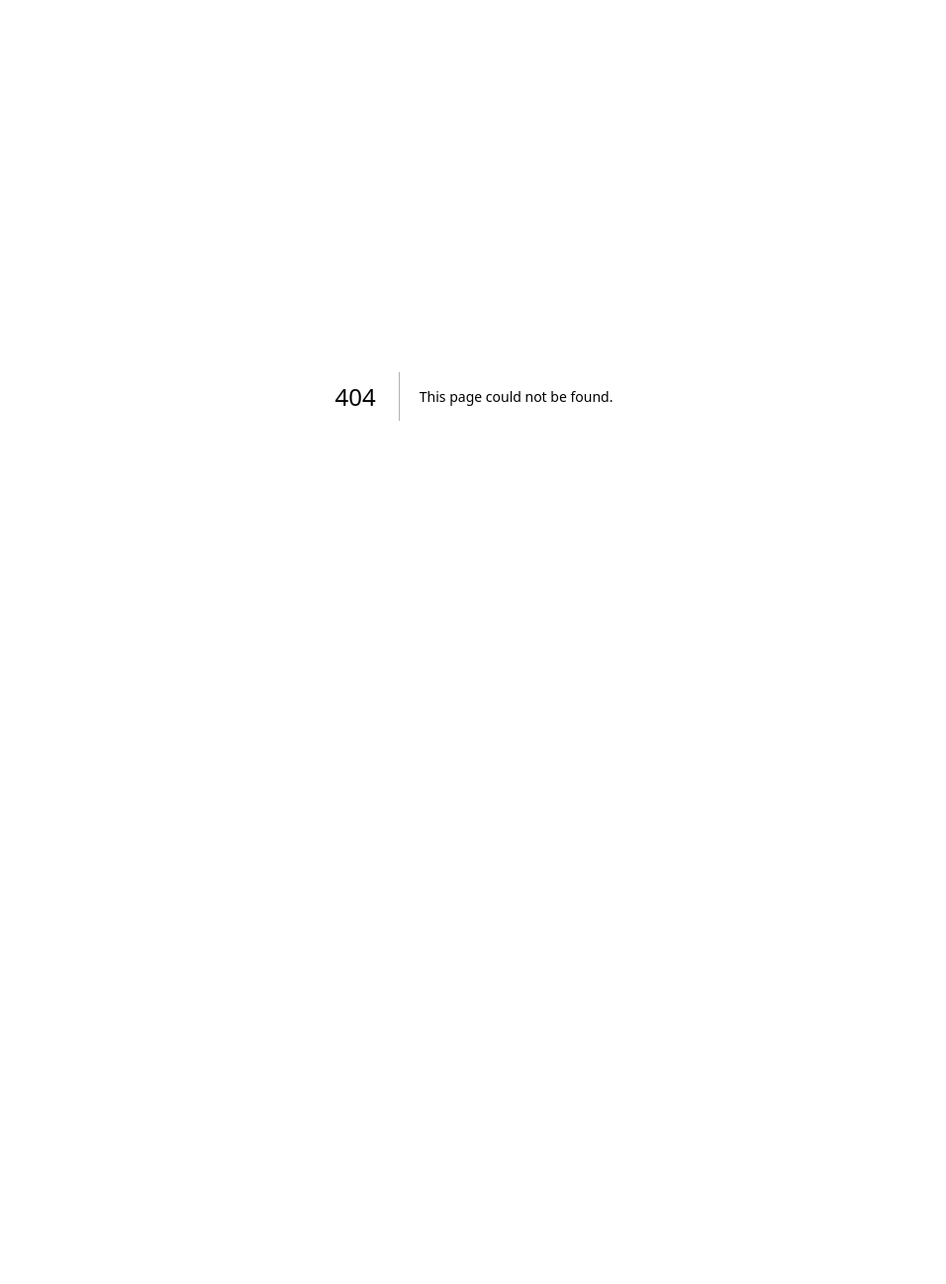
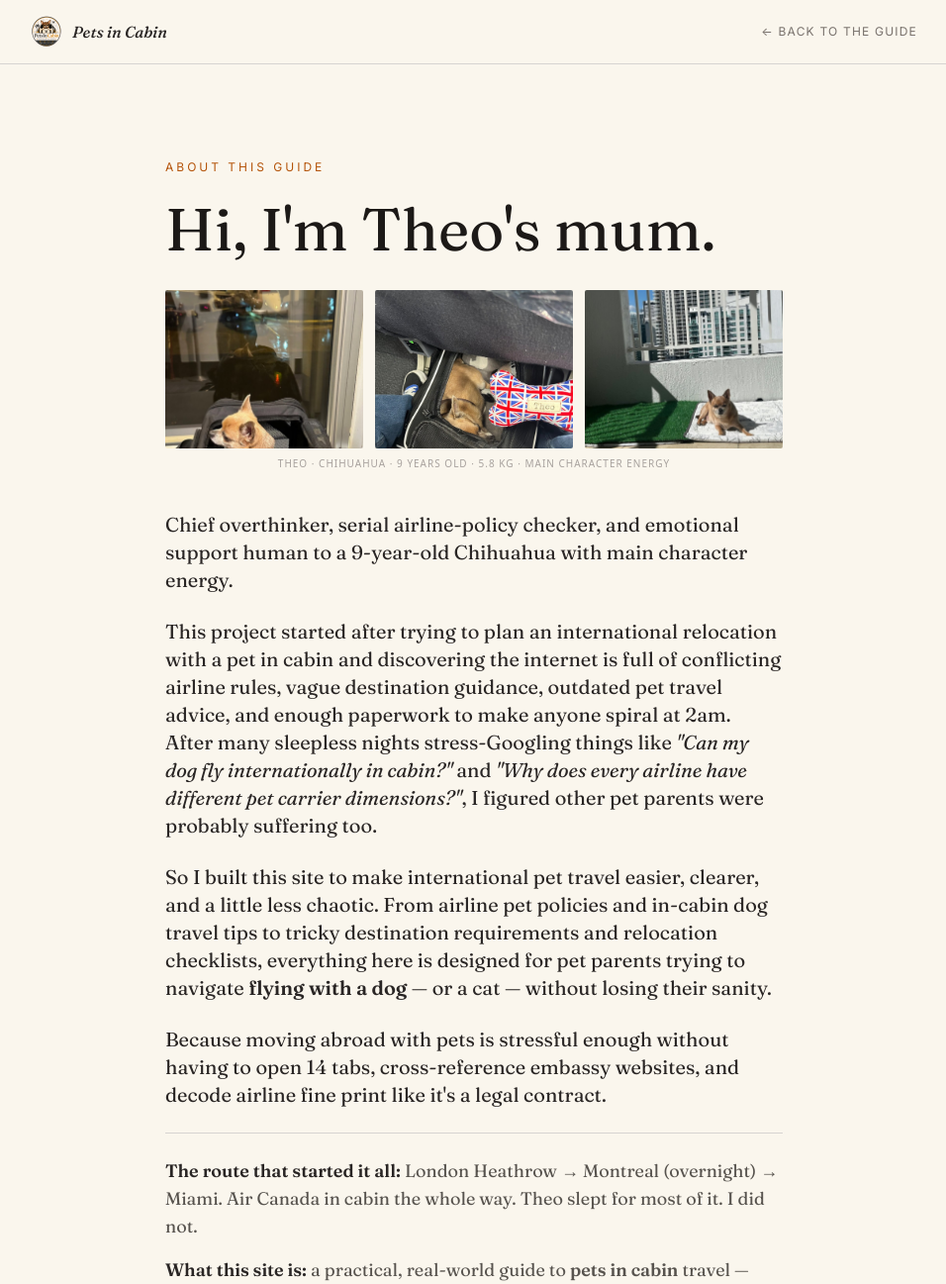
Before and after one commit to rupindermahay/petsincabin, a Next.js app: page /about in a window 1280 px wide. Before the commit this address had no page. Shown: the top 1297 px of the page at 99% size, without its empty margins (161-1117 px from the left). Before the commit the page ends 800 px from the top, so only its background shows below. Built offline with nearby package versions, Linux system fonts and the light colour scheme.

Commit message:
Add files via upload

```diff
--- /dev/null
+++ b/pages/about.js
@@ -0,0 +1,109 @@
+import Head from "next/head";
+import Link from "next/link";
+
+export default function About() {
+  return (
+    <>
+      <Head>
+        <title>About — Pets in Cabin · By Theo's Mum</title>
+        <meta name="description" content="The story behind Pets in Cabin — built by Theo's Mum after one too many 2am Google spirals trying to fly internationally with a small dog. A real guide for real pet parents." />
+        <link rel="canonical" href="https://petsincabin.com/about" />
+      </Head>
+
+      <div className="min-h-screen" style={{ backgroundColor: "#faf6ed", fontFamily: "'Inter', -apple-system, sans-serif" }}>
+        <style>{`
+          @import url('https://fonts.googleapis.com/css2?family=Fraunces:ital,opsz,wght@0,9..144,400;0,9..144,500;0,9..144,600;1,9..144,400;1,9..144,500&family=Inter:wght@400;500;600&display=swap');
+          .font-serif { font-family: 'Fraunces', Georgia, serif; font-optical-sizing: auto; }
+        `}</style>
+
+        {/* Nav */}
+        <nav className="border-b border-stone-300 px-6 md:px-12 py-4" style={{ backgroundColor: "rgba(250, 246, 237, 0.98)" }}>
+          <div className="max-w-4xl mx-auto flex items-center justify-between">
+            <Link href="/" className="flex items-center gap-2.5 group">
+              <img src="/logo.png" alt="Pets in Cabin" className="w-8 h-8 rounded-full object-cover" />
+              <span className="font-serif italic font-semibold text-stone-800 group-hover:text-amber-700 transition-colors">Pets in Cabin</span>
+            </Link>
+            <Link href="/" className="text-xs uppercase tracking-widest text-stone-500 hover:text-amber-700 transition-colors">← Back to the guide</Link>
+          </div>
+        </nav>
+
+        <main className="max-w-2xl mx-auto px-6 py-16 md:py-24">
+
+          {/* Kicker */}
+          <div className="text-xs uppercase tracking-[0.25em] text-amber-700 mb-6">About this guide</div>
+
+          {/* Headline */}
+          <h1 className="font-serif text-5xl md:text-6xl leading-[1.0] text-stone-900 mb-8">
+            Hi, I'm Theo's mum.
+          </h1>
+
+          {/* Photo strip — three photos, compact and horizontal */}
+          <div className="grid grid-cols-3 gap-3 mb-10">
+            <img src="/theo-gate.jpg" alt="Theo in his carrier at the departure gate" className="w-full h-40 object-cover rounded-sm" style={{ objectPosition: "center 30%" }} />
+            <img src="/theo-carrier-seat.jpg" alt="Theo asleep under the airplane seat" className="w-full h-40 object-cover rounded-sm" style={{ objectPosition: "center 40%" }} />
+            <img src="/theo-balcony.jpg" alt="Theo on the Miami balcony" className="w-full h-40 object-cover rounded-sm" style={{ objectPosition: "center 60%" }} />
+          </div>
+          <p className="font-sans text-[10px] uppercase tracking-widest text-stone-400 -mt-8 mb-10 text-center">
+            Theo · Chihuahua · 9 years old · 5.8 kg · Main character energy
+          </p>
+
+          {/* Body — your text, verbatim, with search terms woven in naturally */}
+          <div className="font-serif text-lg md:text-xl text-stone-800 leading-[1.8] space-y-6">
+
+            <p>
+              Chief overthinker, serial airline-policy checker, and emotional support human to a 9-year-old Chihuahua with main character energy.
+            </p>
+
+            <p>
+              This project started after trying to plan an international relocation with a pet in cabin and discovering the internet is full of conflicting airline rules, vague destination guidance, outdated pet travel advice, and enough paperwork to make anyone spiral at 2am. After many sleepless nights stress-Googling things like <em>"Can my dog fly internationally in cabin?"</em> and <em>"Why does every airline have different pet carrier dimensions?"</em>, I figured other pet parents were probably suffering too.
+            </p>
+
+            <p>
+              So I built this site to make international pet travel easier, clearer, and a little less chaotic. From airline pet policies and in-cabin dog travel tips to tricky destination requirements and relocation checklists, everything here is designed for pet parents trying to navigate <strong>flying with a dog</strong> — or a cat — without losing their sanity.
+            </p>
+
+            <p>
+              Because moving abroad with pets is stressful enough without having to open 14 tabs, cross-reference embassy websites, and decode airline fine print like it's a legal contract.
+            </p>
+
+            <hr className="border-stone-300 my-8" />
+
+            <div className="space-y-4 text-base md:text-lg text-stone-600">
+              <p><strong className="text-stone-800">The route that started it all:</strong> London Heathrow → Montreal (overnight) → Miami. Air Canada in cabin the whole way. Theo slept for most of it. I did not.</p>
+
+              <p><strong className="text-stone-800">What this site is:</strong> a practical, real-world guide to <strong>pets in cabin</strong> travel — which airlines actually allow it, what paperwork each country needs, which routes work and which don't, and the workarounds when your destination makes it difficult (looking at you, UK).</p>
+
+              <p><strong className="text-stone-800">What this site isn't:</strong> a substitute for checking the airline's current policy directly before you book. Rules change. I update things when I find errors, but always verify.</p>
+
+              <p><strong className="text-stone-800">Who it's for:</strong> anyone trying to figure out how to fly internationally with a small dog or cat in the cabin — without the 14-tab spiral.</p>
+            </div>
+
+            <hr className="border-stone-300 my-8" />
+
+            <p className="text-base text-stone-500 font-sans">
+              Got a route that's not covered, found an error, or just want to share how your trip went? <Link href="/#contact" className="text-amber-700 underline decoration-amber-300 underline-offset-4 hover:text-amber-600">Get in touch</Link> — I genuinely read everything.
+            </p>
+
+          </div>
+        </main>
+
+        {/* Footer */}
+        <footer className="border-t border-stone-300 px-6 py-10 mt-8">
+          <div className="max-w-2xl mx-auto flex flex-wrap items-center justify-between gap-4">
+            <div className="flex items-center gap-3">
+              <img src="/logo.png" alt="Pets in Cabin" className="w-10 h-10 rounded-full object-cover" />
+              <div>
+                <div className="font-serif italic text-stone-700 text-sm">Pets in Cabin</div>
+                <div className="font-serif italic text-stone-400 text-xs">Travel together, stay together</div>
+              </div>
+            </div>
+            <div className="flex gap-6 text-xs uppercase tracking-widest text-stone-400">
+              <Link href="/" className="hover:text-amber-700 transition-colors">The guide</Link>
+              <Link href="/privacy" className="hover:text-amber-700 transition-colors">Privacy</Link>
+            </div>
+          </div>
+        </footer>
+      </div>
+    </>
+  );
+}
```
